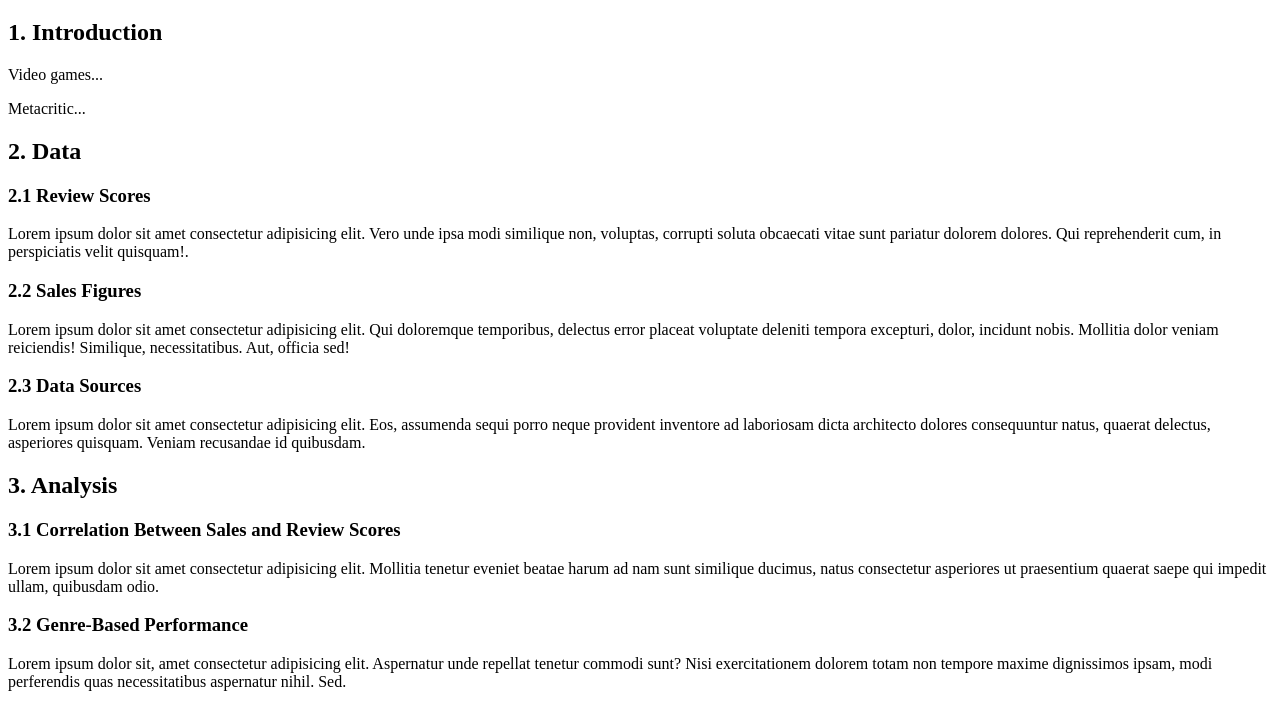
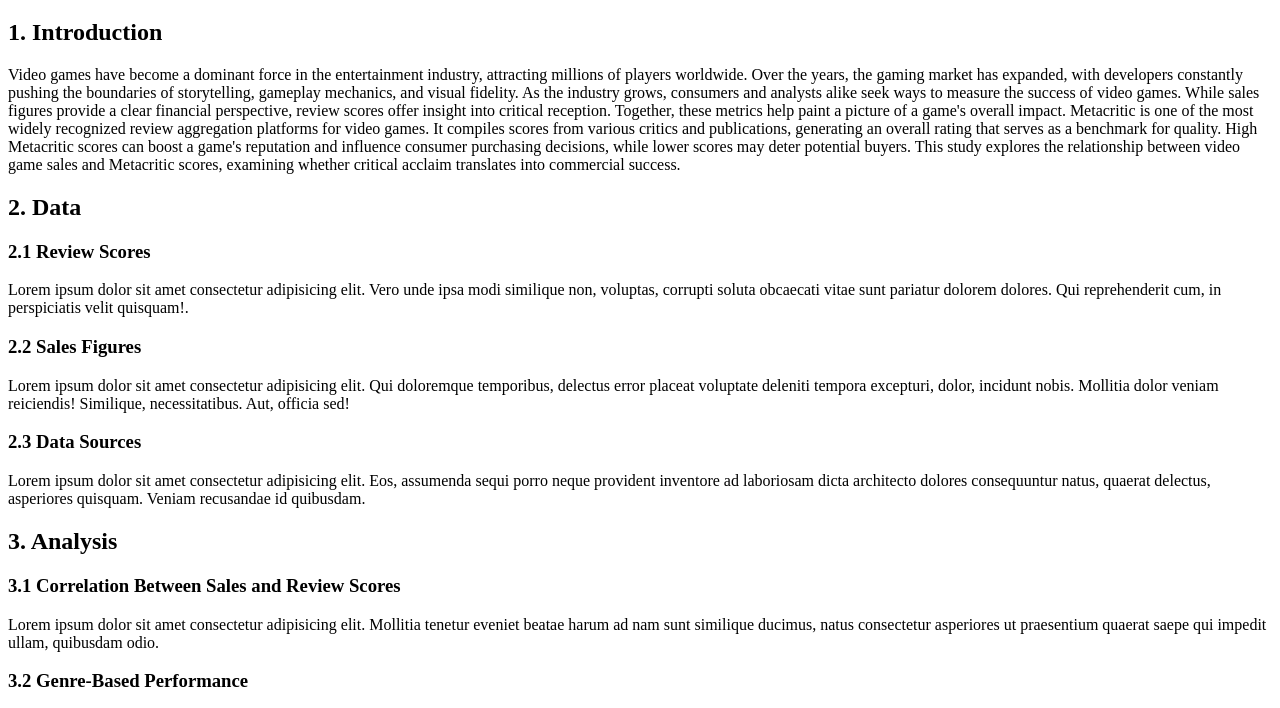
Before and after one commit to rcfitzgerald/3300-module7, a plain HTML site: page index.html in a window 1280 px wide. Shown: the part 61-769 px from the top of the page. Drawn offline with Linux system fonts and the light colour scheme.

Commit message:
Update index.html
changed into paragraph

```diff
--- a/index.html
+++ b/index.html
@@ -13,8 +13,27 @@
     <main>
       <section id="introduction">
         <h2>1. Introduction</h2>
-        <p>Video games...</p>
-        <p>Metacritic...</p>
+        <p1>
+          Video games have become a dominant force in the entertainment
+          industry, attracting millions of players worldwide. Over the years,
+          the gaming market has expanded, with developers constantly pushing the
+          boundaries of storytelling, gameplay mechanics, and visual fidelity.
+          As the industry grows, consumers and analysts alike seek ways to
+          measure the success of video games. While sales figures provide a
+          clear financial perspective, review scores offer insight into critical
+          reception. Together, these metrics help paint a picture of a game's
+          overall impact.
+        </p1>
+        <p2>
+          Metacritic is one of the most widely recognized review aggregation
+          platforms for video games. It compiles scores from various critics and
+          publications, generating an overall rating that serves as a benchmark
+          for quality. High Metacritic scores can boost a game's reputation and
+          influence consumer purchasing decisions, while lower scores may deter
+          potential buyers. This study explores the relationship between video
+          game sales and Metacritic scores, examining whether critical acclaim
+          translates into commercial success.
+        </p2>
       </section>
 
       <section id="data">
```
